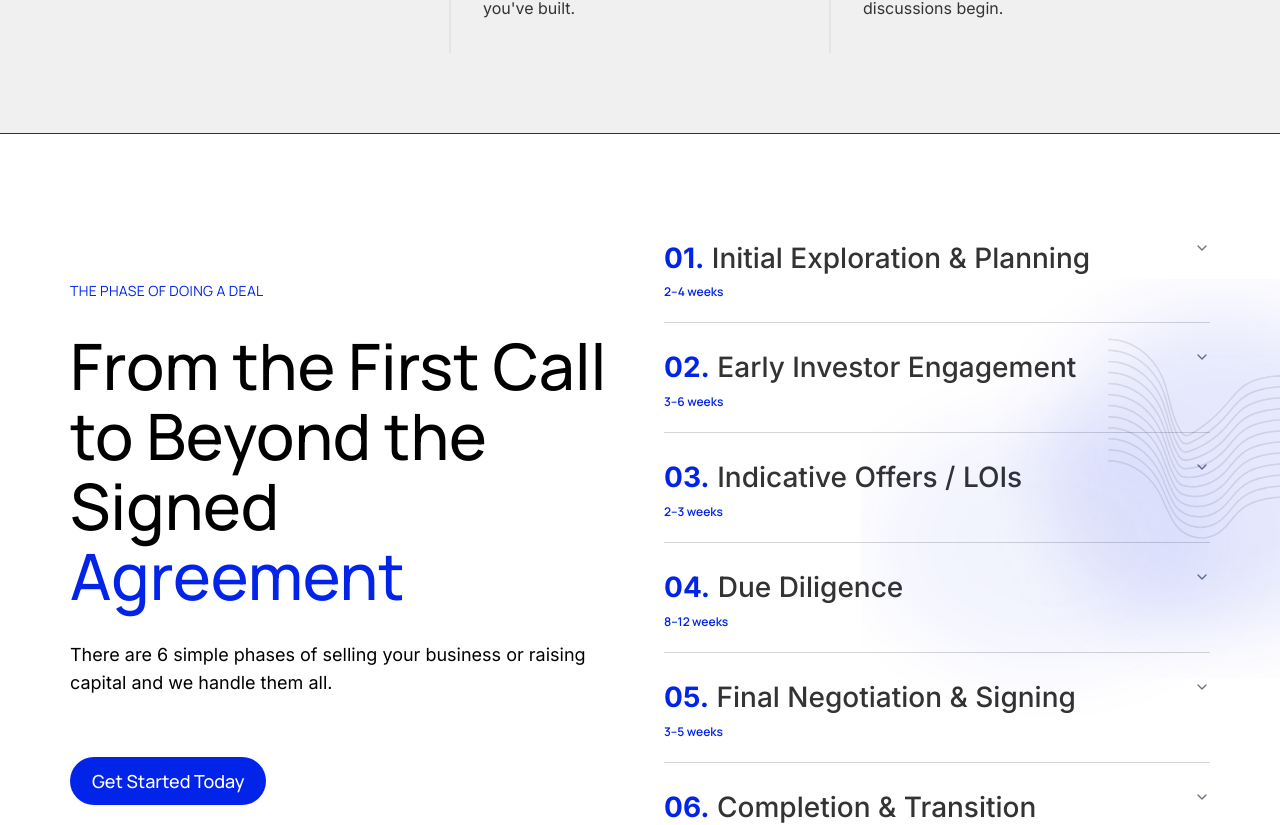
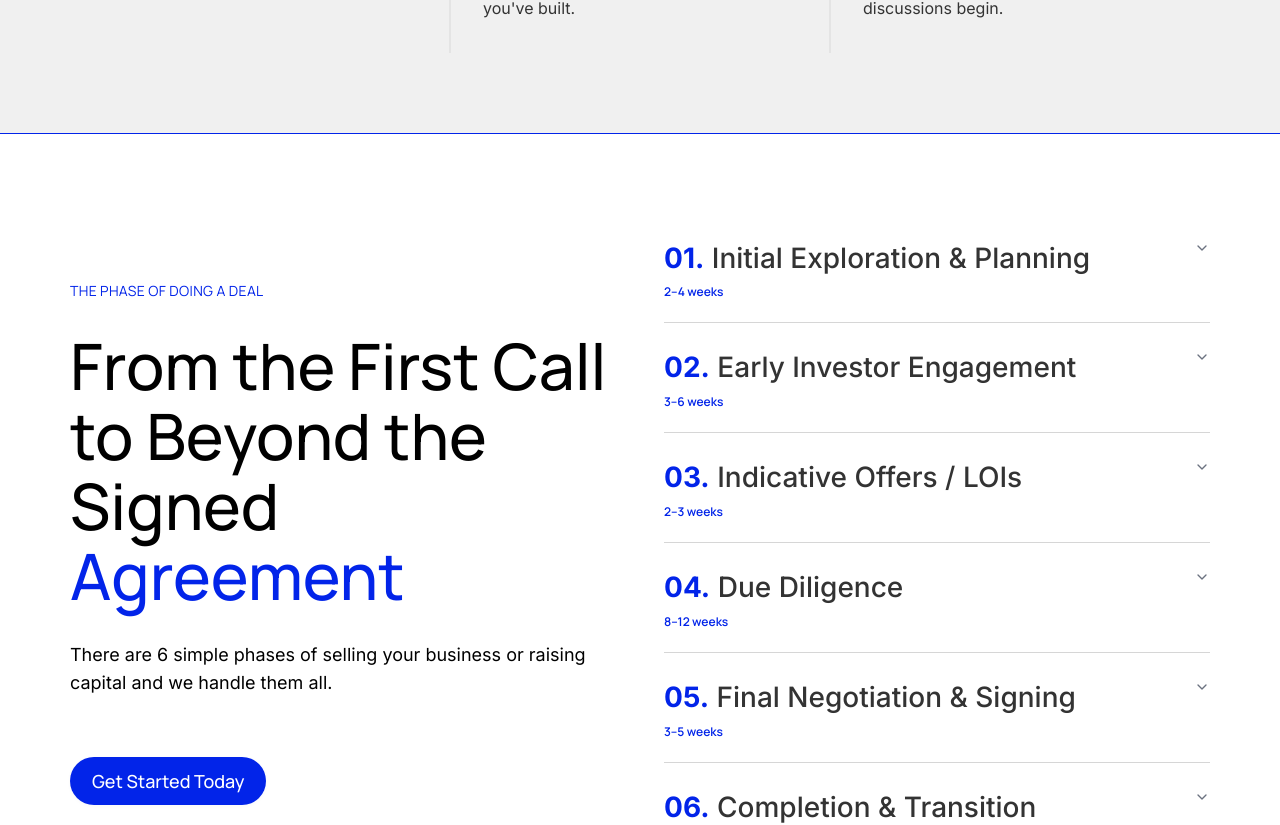
Before and after one commit to Haseeb-WebDeveloper/Phase-One-Partner, a Next.js app: page /for-founders in a window 1280 px wide. Shown: the part 2859-3684 px from the top of the page. Built offline with nearby package versions, Linux system fonts and the light colour scheme.

Commit message:
Refactor ForFounders component by removing unnecessary image elements and adjusting section styles for improved layout and performance.

```diff
--- a/src/app/for-founders/page.tsx
+++ b/src/app/for-founders/page.tsx
@@ -381,8 +381,7 @@ export default function ForFounders() {
       </section>
 
       {/* The Phase of Doing a Deal Section */}
-      <section id="phases-of-deal" className="relative py-12 lg:py-20 px-[15px] lg:px-[70px] bg-white flex flex-col items-center justify-center overflow-hidden">
-        {/* Add centered image at the very top (center aligned vertically) */}
+      <section id="phases-of-deal" className="py-12 lg:py-20 px-[15px] lg:px-[70px] bg-white flex flex-col items-center justify-center">
         <div className="max-w-7xl mx-auto grid grid-cols-1 lg:grid-cols-2 gap-8 lg:gap-12 items-center w-full">
           <div className="space-y-10 lg:space-y-[60px] flex flex-col justify-center h-full text-center lg:text-left">
             <div className="space-y-5 lg:space-y-[30px]">
@@ -406,7 +405,7 @@ export default function ForFounders() {
           </div>
 
           {/* Phases Accordion */}
-          <div className="relative w-full px-4 lg:px-0">
+          <div className="w-full px-4 lg:px-0">
             <Accordion type="single" collapsible className="w-full z-10">
               {phases.map((phase, index) => (
                 <AccordionItem
@@ -437,78 +436,6 @@ export default function ForFounders() {
                 </AccordionItem>
               ))}
             </Accordion>
-
-            {/* Moved element higher (closer to top) and flipped horizontally */}
-            <div
-              className="absolute top-[10%] z-[0] pointer-events-none opacity-10"
-              style={{
-                right: '-200px',
-                transform: 'scaleX(-1) translateZ(0)',
-                WebkitTransform: 'scaleX(-1) translateZ(0)',
-                willChange: 'transform',
-              }}
-            >
-              <Image
-                src="/left-side-element.png"
-                alt="Left side decorative element"
-                width={584}
-                height={730}
-                className="h-[400px]"
-                style={{
-                  width: 'auto',
-                  height: '400px',
-                  objectFit: 'cover',
-                  display: 'block',
-                }}
-              />
-            </div>
-            <div
-              className="absolute top-[10%] z-[0] pointer-events-none opacity-50"
-              style={{
-                right: '-200px',
-                transform: 'scaleX(-1) translateZ(0)',
-                WebkitTransform: 'scaleX(-1) translateZ(0)',
-                willChange: 'transform',
-              }}
-            >
-              <Image
-                src="/images/About-us-images/bg-rounded.png"
-                alt="Left side decorative element"
-                width={584}
-                height={730}
-                className="h-[400px]"
-                style={{
-                  width: 'auto',
-                  height: '400px',
-                  objectFit: 'cover',
-                  display: 'block',
-                }}
-              />
-            </div>
-            {/* Fix: Make overlay image ignore pointer events so accordion is clickable */}
-            <div
-              className="absolute top-1/2 z-[0] pointer-events-none"
-              style={{
-                right: '-100px',
-                transform: 'translateY(-50%) translateZ(0)',
-                WebkitTransform: 'translateY(-50%) translateZ(0)',
-                willChange: 'transform',
-              }}
-            >
-              <Image
-                src="/bg/partners-for-growth-3nd-section.png"
-                alt="Partners for Growth 15-Minute Conversation Background"
-                width={584}
-                height={730}
-                className="h-[400px]"
-                style={{
-                  width: 'auto',
-                  height: '400px',
-                  objectFit: 'cover',
-                  display: 'block',
-                }}
-              />
-            </div>
           </div>
         </div>
       </section>
```
